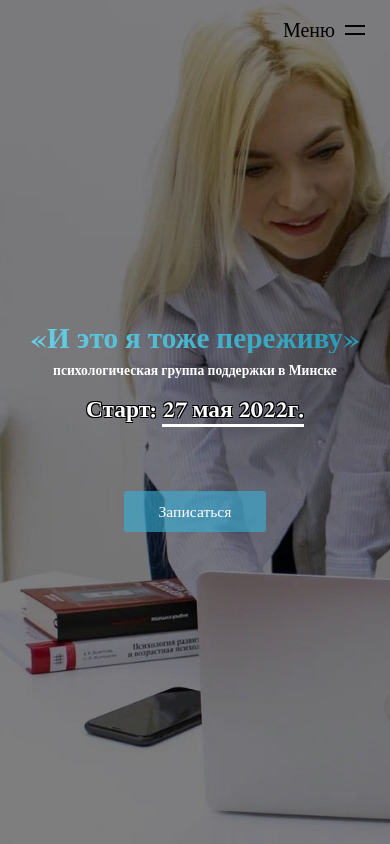
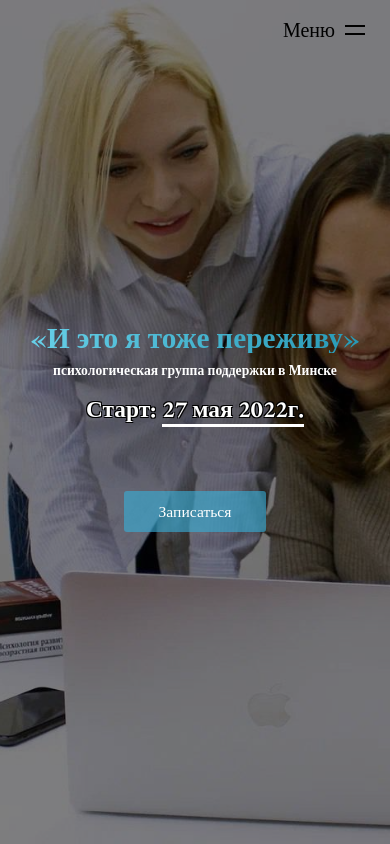
Before and after one commit to Victor-Irzunov/Maria-course, a plain HTML site: page index.html in a window 390 px wide. Shown: the top 844 px of the page. Drawn offline with nearby package versions, Linux system fonts and the light colour scheme.

Commit message:
4 commit

```diff
--- a/style.css
+++ b/style.css
@@ -890,6 +890,10 @@ section {
 		right: -10px;
 	}
 
+	.home-bu {
+		background-position-x: 30%;
+	}
+
 	.home-article h1 {
 		font-size: 7.5vw;
 	}
```
